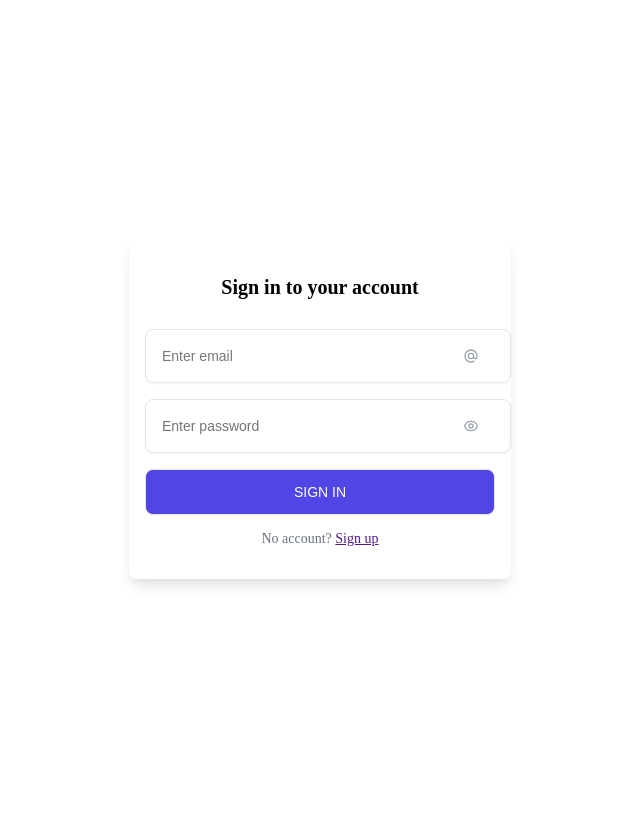
After one commit to Abdelouafi09/UPM_Quiz, a Flask app: template templates/login.html in a window 1280 px wide. The commit adds this page. Shown: the whole page, without its empty margins (320-960 px from the left). Run offline with Flask 3, Linux system fonts and the light colour scheme; the template is opened without the code that fills it, so the values that code supplies are empty.

Commit message:
add login page

```diff
--- a/app.py
+++ b/app.py
@@ -2,14 +2,16 @@ from flask import Flask, render_template
 
 app = Flask(__name__)
 
+
 @app.route("/")
 def home():
-    return render_template('pr_home.html')
+  return render_template('pr_home.html')
 
 
 @app.route("/quiz/create")
 def create():
-    return render_template('create_quiz.html')
+  return render_template('create_quiz.html')
+
 
 if __name__ == "__main__":
   app.run(host='0.0.0.0', debug=True)
--- /dev/null
+++ b/static/login.css
@@ -0,0 +1,88 @@
+.cont{
+  display: flex;
+  justify-content: center;
+  align-items: center;
+  height: 100vh; /* Adjust the height based on your requirements */
+}
+
+.form {
+  background-color: #fff;
+  display: block;
+  padding: 1rem;
+  max-width: 350px;
+  border-radius: 0.5rem;
+  box-shadow: 0 10px 15px -3px rgba(0, 0, 0, 0.1), 0 4px 6px -2px rgba(0, 0, 0, 0.05);
+}
+
+.form-title {
+  font-size: 1.25rem;
+  line-height: 1.75rem;
+  font-weight: 600;
+  text-align: center;
+  color: #000;
+}
+
+.input-container {
+  position: relative;
+}
+
+.input-container input, .form button {
+  outline: none;
+  border: 1px solid #e5e7eb;
+  margin: 8px 0;
+}
+
+.input-container input {
+  background-color: #fff;
+  padding: 1rem;
+  padding-right: 3rem;
+  font-size: 0.875rem;
+  line-height: 1.25rem;
+  width: 300px;
+  border-radius: 0.5rem;
+  box-shadow: 0 1px 2px 0 rgba(0, 0, 0, 0.05);
+}
+
+.input-container span {
+  display: grid;
+  position: absolute;
+  top: 0;
+  bottom: 0;
+  right: 0;
+  padding-left: 1rem;
+  padding-right: 1rem;
+  place-content: center;
+}
+
+.input-container span svg {
+  color: #9CA3AF;
+  width: 1rem;
+  height: 1rem;
+}
+
+.submit {
+  display: block;
+  padding-top: 0.75rem;
+  padding-bottom: 0.75rem;
+  padding-left: 1.25rem;
+  padding-right: 1.25rem;
+  background-color: #4F46E5;
+  color: #ffffff;
+  font-size: 0.875rem;
+  line-height: 1.25rem;
+  font-weight: 500;
+  width: 100%;
+  border-radius: 0.5rem;
+  text-transform: uppercase;
+}
+
+.signup-link {
+  color: #6B7280;
+  font-size: 0.875rem;
+  line-height: 1.25rem;
+  text-align: center;
+}
+
+.signup-link a {
+  text-decoration: underline;
+}
--- /dev/null
+++ b/templates/login.html
@@ -0,0 +1,45 @@
+<!DOCTYPE html>
+<html lang="en">
+<head>
+  <meta charset="UTF-8">
+  <meta http-equiv="X-UA-Compatible" content="IE=edge">
+  <meta name="viewport" content="width=device-width, initial-scale=1.0">
+   <title>Login</title>
+    <link rel="stylesheet" href="{{ url_for('static', filename='login.css') }}">
+</head>
+<body>
+  <div class='cont'>
+    <form class="form">
+       <p class="form-title">Sign in to your account</p>
+        <div class="input-container">
+          <input placeholder="Enter email" type="email">
+          <span>
+            <svg stroke="currentColor" viewBox="0 0 24 24" fill="none" xmlns="http://www.w3.org/2000/svg">
+              <path d="M16 12a4 4 0 10-8 0 4 4 0 008 0zm0 0v1.5a2.5 2.5 0 005 0V12a9 9 0 10-9 9m4.5-1.206a8.959 8.959 0 01-4.5 1.207" stroke-width="2" stroke-linejoin="round" stroke-linecap="round"></path>
+            </svg>
+          </span>
+      </div>
+      <div class="input-container">
+          <input placeholder="Enter password" type="password">
+
+          <span>
+            <svg stroke="currentColor" viewBox="0 0 24 24" fill="none" xmlns="http://www.w3.org/2000/svg">
+              <path d="M15 12a3 3 0 11-6 0 3 3 0 016 0z" stroke-width="2" stroke-linejoin="round" stroke-linecap="round"></path>
+              <path d="M2.458 12C3.732 7.943 7.523 5 12 5c4.478 0 8.268 2.943 9.542 7-1.274 4.057-5.064 7-9.542 7-4.477 0-8.268-2.943-9.542-7z" stroke-width="2" stroke-linejoin="round" stroke-linecap="round"></path>
+            </svg>
+          </span>
+        </div>
+         <button class="submit" type="submit">
+        Sign in
+      </button>
+
+      <p class="signup-link">
+        No account?
+        <a href="">Sign up</a>
+      </p>
+   </form>
+  </div>
+
+
+</body>
+</html>
```
Also changed, not shown: static/script.js (+54 -84 lines), static/style.css (+57 -50 lines), templates/create_quiz.html (+44 -0 lines).
